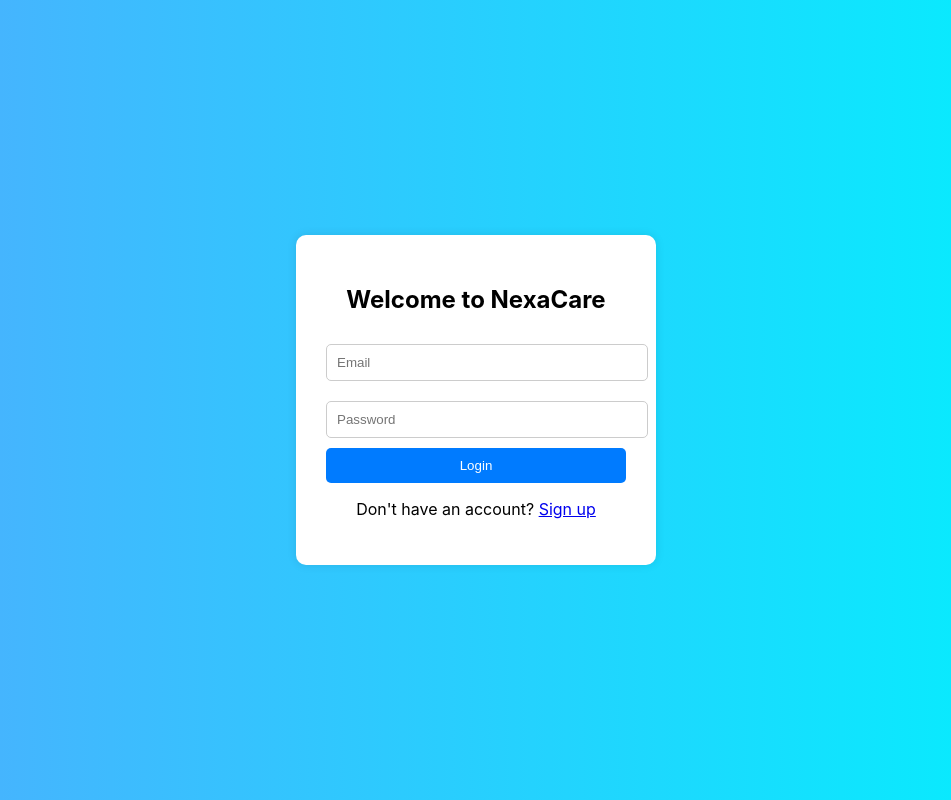
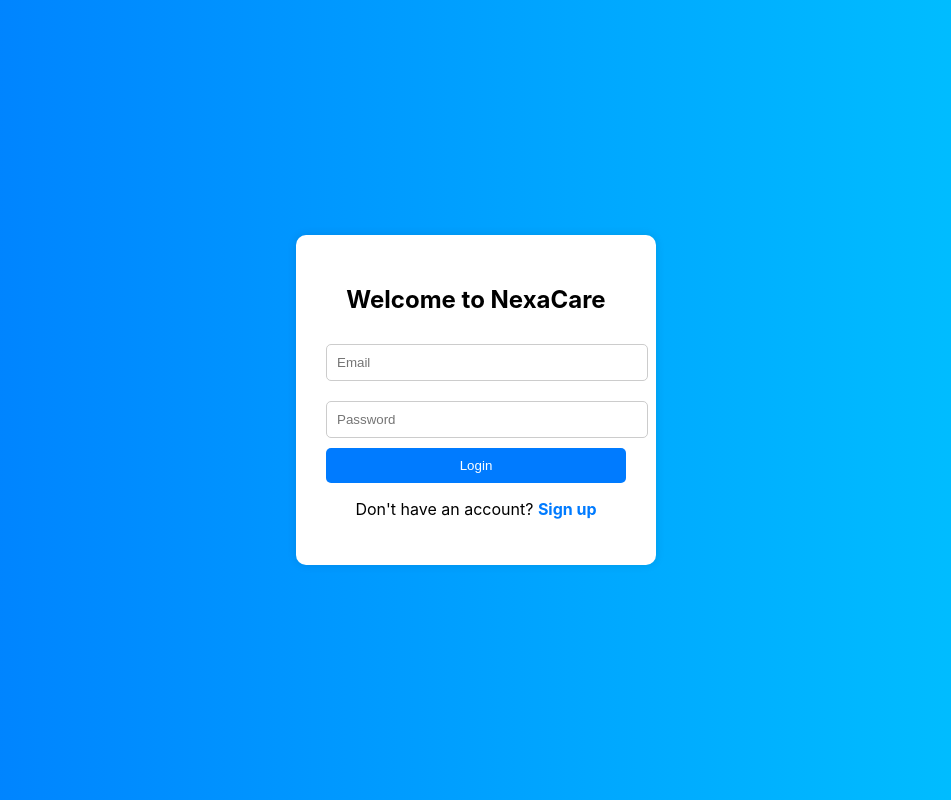
Before and after one commit to PragnaRajesh/nexacare, a React (Create React App) app in the folder frontend/: page / in a window 1280 px wide. Shown: the whole page, without its empty margins (164-1115 px from the left). Built offline with nearby package versions, Linux system fonts and the light colour scheme.

Commit message:
Made Login and Signup switch using clickable links

```diff
--- a/frontend/src/frontend_components/login.js
+++ b/frontend/src/frontend_components/login.js
@@ -1,18 +1,33 @@
-import React from "react";
+import React, { useState } from "react";
+import { useNavigate } from "react-router-dom";
 import "../styles/login.css"; // Import the CSS file
 
 const Login = () => {
+  const navigate = useNavigate(); // Initialize navigation function
+  const [isSignup, setIsSignup] = useState(false); // Toggle between Login and Signup
+
+  const handleSubmit = () => {
+    navigate("/dashboard"); // Navigate to Dashboard after login/signup
+  };
+
   return (
     <div className="login-container">
       <div className="login-box">
-        <h2>Welcome to NexaCare</h2>
+        <h2>{isSignup ? "Create Account" : "Welcome to NexaCare"}</h2>
         <form>
+          {isSignup && <input type="text" placeholder="Full Name" className="input-field" />}
           <input type="email" placeholder="Email" className="input-field" />
           <input type="password" placeholder="Password" className="input-field" />
-          <button className="login-btn" type="button" onClick={() => navigate("/dashboard")}>Login</button>
-
+          <button className="login-btn" type="button" onClick={handleSubmit}>
+            {isSignup ? "Sign Up" : "Login"}
+          </button>
         </form>
-        <p>Don't have an account? <a href="/signup">Sign up</a></p>
+        <p>
+          {isSignup ? "Already have an account? " : "Don't have an account? "}
+          <a href="#" className="toggle-link" onClick={() => setIsSignup(!isSignup)}>
+            {isSignup ? "Login" : "Sign up"}
+          </a>
+        </p>
       </div>
     </div>
   );
--- a/frontend/src/styles/login.css
+++ b/frontend/src/styles/login.css
@@ -3,7 +3,7 @@
   justify-content: center;
   align-items: center;
   height: 100vh;
-    background: linear-gradient(to right, #4facfe, #00f2fe);
+  background: linear-gradient(to right, #007bff, #00c6ff);
 }
 
 .login-box {
@@ -36,3 +36,14 @@
 .login-btn:hover {
   background-color: #0056b3;
 }
+
+.toggle-link {
+  color: #007bff;
+  cursor: pointer;
+  font-weight: bold;
+  text-decoration: none;
+}
+
+.toggle-link:hover {
+  text-decoration: underline;
+}
```
Lines whose indentation alone changed are shown as unchanged.
